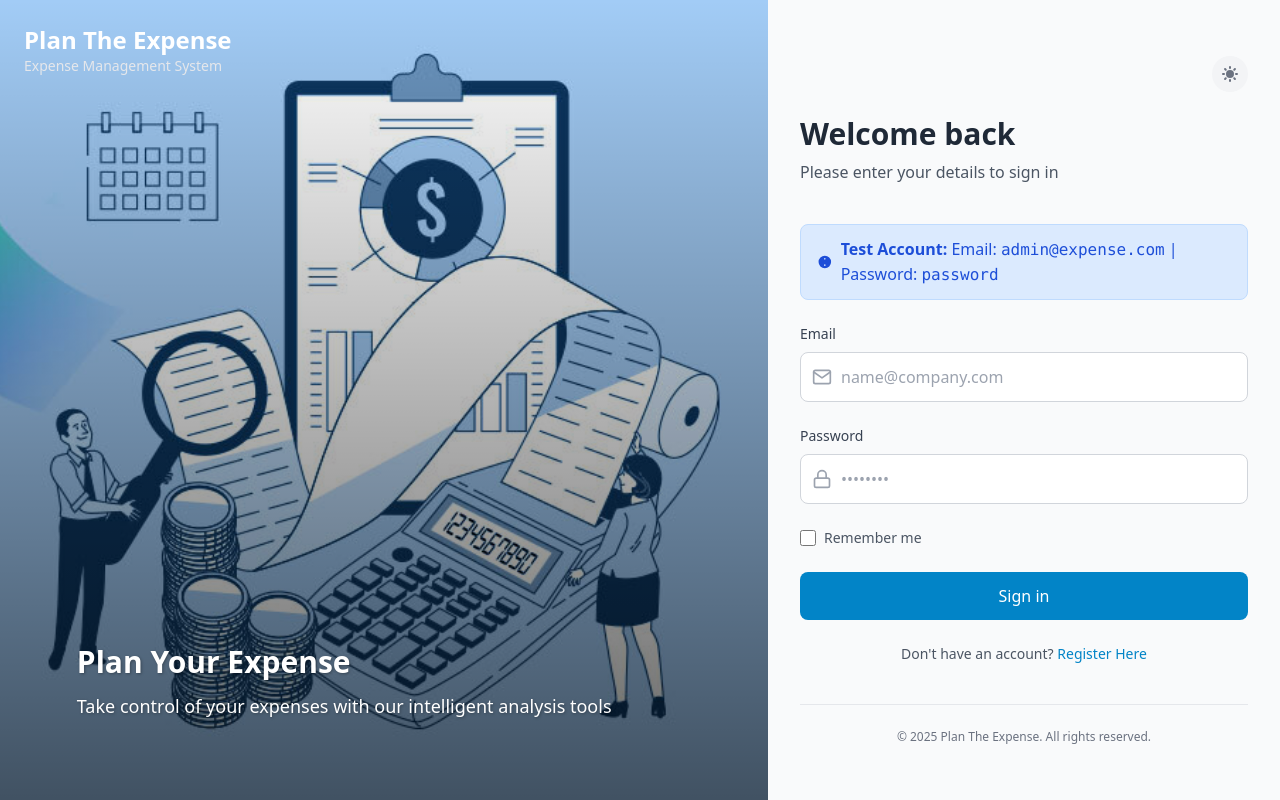
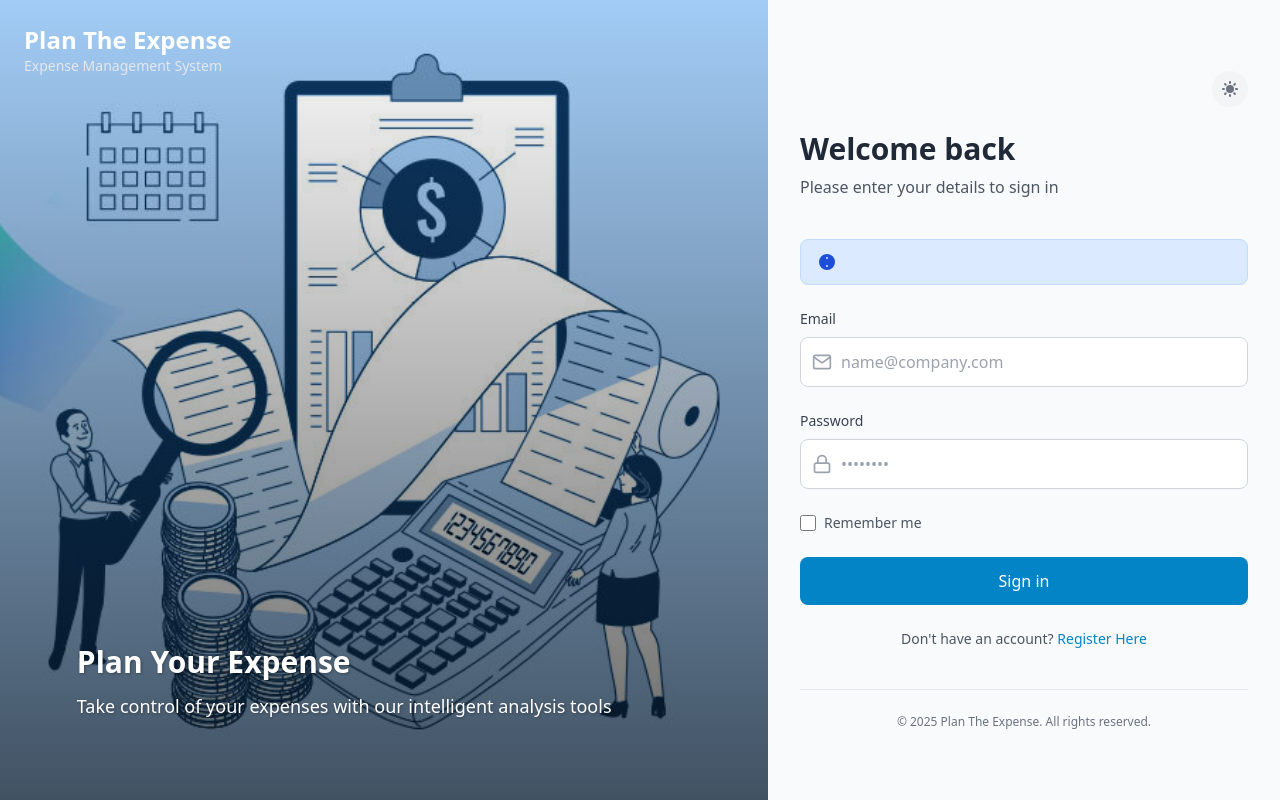
Before and after one commit to YeshaShah13/Plan-The-Expense, a PHP site: page /login.php in a window 1280 px wide. Run offline with PHP 8.4, Linux system fonts and the light colour scheme; data that the repository does not hold is empty; some libraries are stand-ins or nearby versions.

Commit message:
login changes

```diff
--- a/login.php
+++ b/login.php
@@ -200,7 +200,7 @@ if (isset($_POST['email'])) {
               <svg class="w-5 h-5 mr-2" fill="currentColor" viewBox="0 0 20 20" xmlns="http://www.w3.org/2000/svg">
                 <path fill-rule="evenodd" d="M18 10a8 8 0 11-16 0 8 8 0 0116 0zm-7-4a1 1 0 11-2 0 1 1 0 012 0zm-1 9a1 1 0 100-2 1 1 0 000 2z" clip-rule="evenodd"></path>
               </svg>
-              <span><strong>Test Account:</strong> Email: <code>admin@expense.com</code> | Password: <code>password</code></span>
+
             </div>
           </div>
 
```
